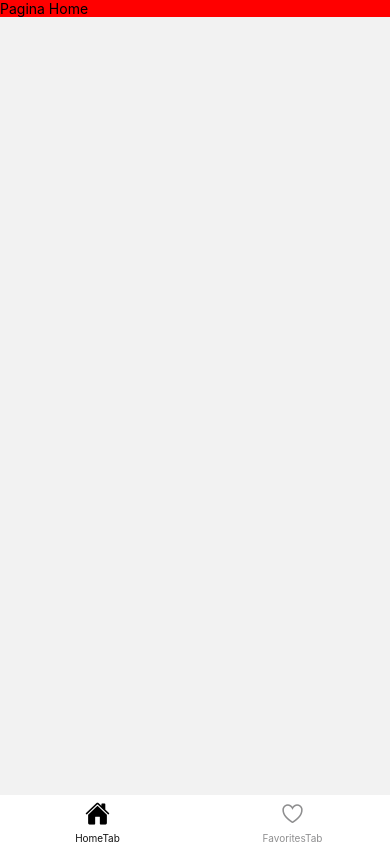
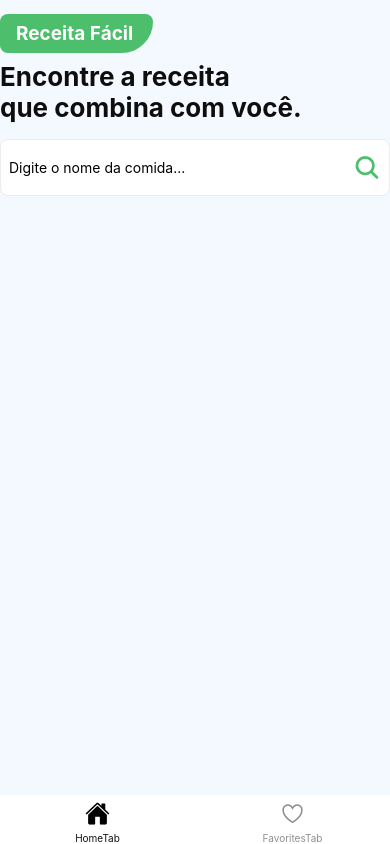
Before and after one commit to Alessandro021/receitas, a React Native app: screen /HomeTab in a window 390 px wide. Built offline with nearby package versions, Linux system fonts and the light colour scheme.

Commit message:
estilizando a tela de home - foi criado a logo e o campo de input

```diff
--- a/App.js
+++ b/App.js
@@ -5,7 +5,7 @@
 export default function App() {
   return (
     <NavigationContainer >
-      <StatusBar barStyle={'light-content'} />
+      <StatusBar barStyle='light-content' />
       <Routes/>
     </NavigationContainer>
   );
--- /dev/null
+++ b/src/components/logo/index.js
@@ -0,0 +1,30 @@
+import { View, Text, StyleSheet} from 'react-native'
+import COLOR from '../../services'
+
+export default function Logo(){
+    return(
+        <View style={styles.logoArea}>
+            <Text style={styles.logo}>Receita Fácil</Text>
+        </View>
+    )
+}
+
+const styles = StyleSheet.create({
+    logoArea:{
+        backgroundColor: COLOR.COLORES.principal_claro,
+        alignSelf: "flex-start", //A VIEW E ALINHADA COM O TAMANHO DO TEXTO.
+        padding: 8,
+        paddingLeft: 16,
+        paddingRight: 20,
+        borderTopRightRadius: 8,
+        borderBottomLeftRadius: 8,
+        borderTopLeftRadius: 8,
+        borderBottomRightRadius: 32,
+        marginBottom: 8,
+    },
+    logo:{
+        fontSize: 19,
+        fontWeight: "bold",
+        color: "#FFF"
+    }
+})
--- a/src/pages/home/index.js
+++ b/src/pages/home/index.js
@@ -1,15 +1,67 @@
-import { View, Text, StyleSheet} from 'react-native'
+import { useState } from 'react'
+import { View, Text, StyleSheet, SafeAreaView, TextInput, TouchableOpacity} from 'react-native'
+import COLOR from '../../services'
+import Logo from '../../components/logo'
+
+import {Ionicons} from '@expo/vector-icons'
 
 export default function Home(){
+    const [inputValue, setInputValue] = useState("")
+    function handleSearch(){
+
+    }
     return(
-        <View style={styles.container}>
-            <Text>Pagina Home</Text>
-        </View>
+        <SafeAreaView style={styles.container}>
+            <Logo />
+            <Text style={styles.title}>Encontre a receita</Text>
+            <Text style={styles.title}>que combina com você.</Text>
+
+            <View style={styles.form}>
+                <TextInput
+                    style={styles.input}
+                    placeholder='Digite o nome da comida...'
+                    value={inputValue}
+                    onChangeText={texto => setInputValue(texto)}
+                />
+
+                <TouchableOpacity onPress={handleSearch}>
+                    <Ionicons name='search' size={28} color={COLOR.COLORES.principal_claro}/>
+                </TouchableOpacity>
+            </View>
+        </SafeAreaView>
     )
 }
 
 const styles = StyleSheet.create({
     container:{
-        backgroundColor: 'red'
+        flex: 1,
+        backgroundColor: COLOR.COLORES.secundario_fraco,
+        paddingTop: 14,
+        paddingStart: 14,
+        paddingEnd: 14,
+    },
+    title:{
+        fontSize: 26,
+        fontWeight: "bold",
+        color: "#0e0e0e"
+    },
+    form:{
+        backgroundColor: COLOR.COLORES.secundario,
+        width: '100%',
+        borderRadius: 8,
+        marginTop: 16,
+        marginBottom: 16,
+        borderWidth: 1,
+        borderColor: COLOR.COLORES.secundario_forte,
+        paddingLeft: 8,
+        paddingRight: 8,
+        flexDirection: "row",
+        alignItems: 'center',
+        justifyContent: 'space-between'
+    },
+    input:{
+        width: '90%',
+        maxWidth: '90%',
+        height: 55,
     }
 })
--- a/src/services/index.js
+++ b/src/services/index.js
@@ -1,10 +1,10 @@
 export default{
-    colors:{
-        "principal-escuro": "#4CBE6C",
-        "principal-claro":"#4CBE6C",
+    COLORES:{
+        "principal_escuro": "#4CBE6C",
+        "principal_claro":"#4CBE6C",
         "secundario": "#FFF",
-        "secundario-fraco": "#F3F9FF",
-        "secundario-forte": "#ECECEC",
+        "secundario_fraco": "#F3F9FF",
+        "secundario_forte": "#ECECEC",
         "Base": "#000"
     }
 }
```
